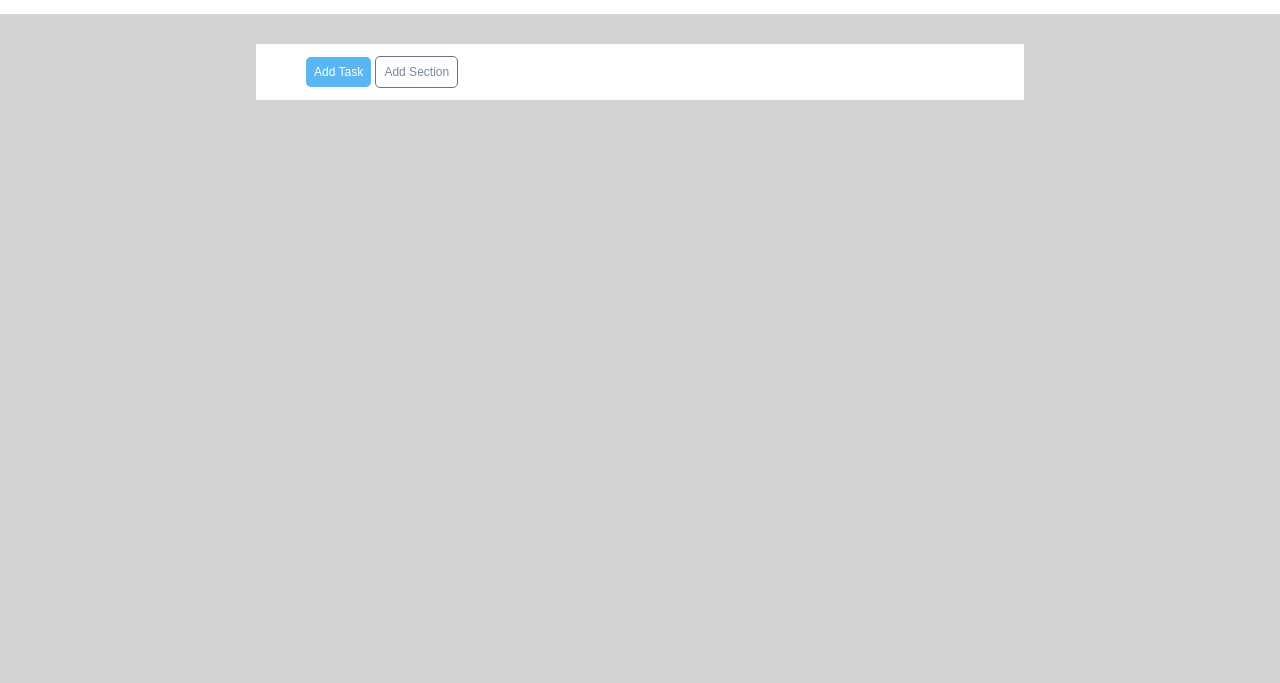
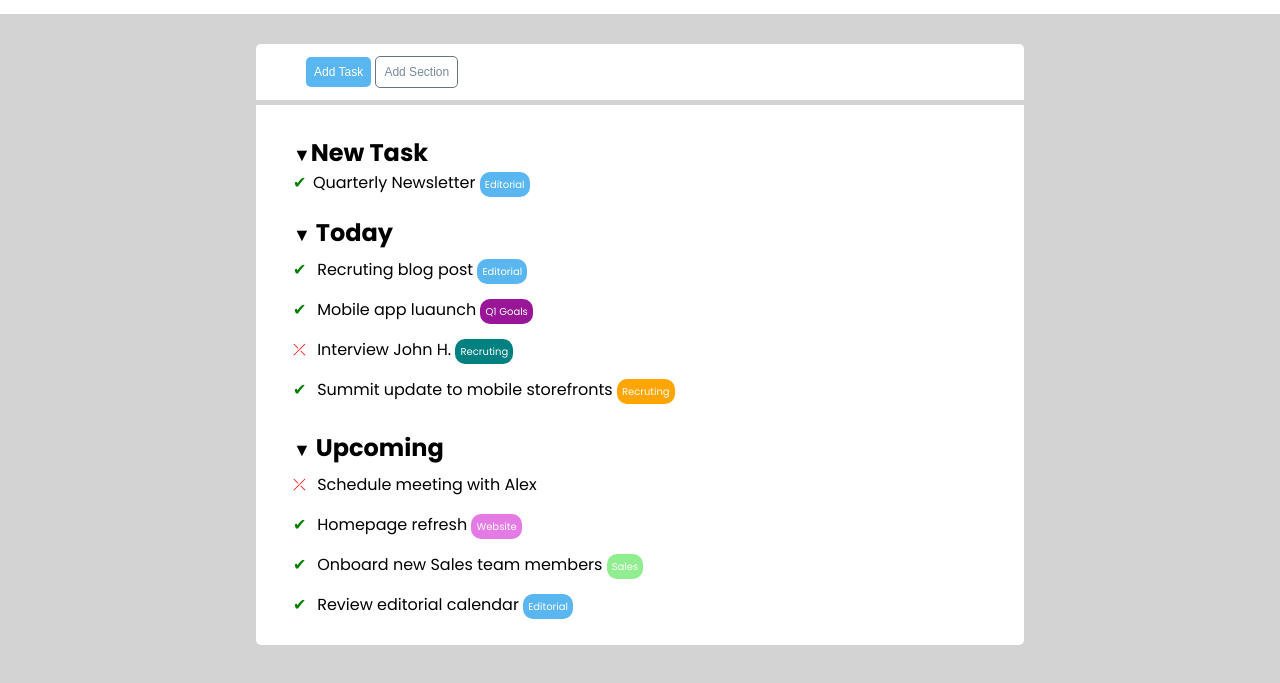
Before and after one commit to Giada92/html-css-toboolist, a plain HTML site: page index.html in a window 1280 px wide. Shown: the part 67-750 px from the top of the page. Drawn offline with Linux system fonts and the light colour scheme.

Commit message:
Aggiunte section

```diff
--- a/css/style.css
+++ b/css/style.css
@@ -20,6 +20,14 @@ button {
     font-size: 12px;
 }
 
+.icona-freccia {
+    font-size: 18px;
+}
+
+p {
+    display: inline;
+}
+
 /* Header */
 header {
     width: 100%;
@@ -37,6 +45,8 @@ nav {
     width: 60%;
     margin: auto;
     margin-top: 30px;
+    border-top-left-radius: 5px;
+    border-top-right-radius: 5px;
 }
 
 .contenitore-nav {
@@ -53,3 +63,74 @@ nav {
     color: lightslategray;
     border: 1px solid rgb(103, 117, 131);
 }
+
+/* Main */
+main {
+    width: 60%;
+    height: 540px;
+    margin: auto;
+    margin-top: 5px;
+    border-bottom-left-radius: 5px;
+    border-bottom-right-radius: 5px
+}
+
+.contenitore-section {
+    width: 93%;
+    margin: auto;
+    padding: 10px;
+}
+
+/* Section */
+section {
+    margin-top: 20px;
+}
+
+.check {
+    color: green;
+    display: inline-block;
+    width: 20px;
+    height: 20px;
+    border-radius: 50%;
+}
+
+.generale {
+    border-radius: 10px;
+    color: white;
+    font-size: 10px;
+    padding: 5px;
+}
+
+.cross {
+    color: red;
+    display: inline-block;
+    width: 20px;
+    height: 20px;
+}
+
+.blue {
+    background-color:  rgb(89, 182, 240);
+}
+
+.line-height {
+    line-height: 40px;
+}
+
+.violent {
+    background-color: rgb(153, 22, 153);
+}
+
+.green {
+    background-color: teal;
+}
+
+.orange {
+    background-color: orange;
+}
+
+.light-violent {
+    background-color:  rgb(228, 122, 228);
+}
+
+.light-green {
+    background-color: lightgreen;
+}
--- a/index.html
+++ b/index.html
@@ -18,7 +18,7 @@
         <!-- /Logo e intestazione -->
 
         <!-- Pulsanti menù -->
-        <nav class="bg-white">
+        <nav class="bg-white mg">
             <div class="contenitore-nav">
                 <button class="button-task">Add Task</button>
                 <button class="button-section bg-white">Add Section</button>
@@ -27,26 +27,80 @@
         <!-- /Pulsanti menù -->
 
         <!-- Corpo del sito -->
-        <main>
+        <main class="bg-white">
+            <div class="contenitore-section">
                 <!-- New Task -->
                 <section>
-
+                    <h2><span class="icona-freccia">&#9660;</span>New Task</h2>
+                    <p><span class="check">&#10004;</span>Quarterly Newsletter</p>
+                    <span class="generale blue">Editorial</span>
                 </section>
                 <!-- /New Task -->
 
                 <!-- Today -->
                 <section>
+                    <h2>
+                        <span class="icona-freccia">&#9660;</span>
+                        Today
+                    </h2>
+                    <p>
+                        <span class="check">&#10004;</span>
+                        Recruting blog post
+                    </p>
+                        <span class="generale blue">Editorial</span>
 
+                    <p class="line-height"><br>
+                        <span class="check">&#10004;</span>
+                        Mobile app luaunch
+                    </p>
+                        <span class="generale violent">Q1 Goals</span>
+
+                    <p class="line-height"><br>
+                        <span class="cross">&#10539;</span>
+                        Interview John H.
+                    </p>
+                        <span class="generale green">Recruting</span>
+
+                    <p class="line-height"><br>
+                        <span class="check">&#10004;</span>
+                        Summit update to mobile storefronts
+                    </p>
+                        <span class="generale orange">Recruting</span>
                 </section>
                 <!-- /Today -->
 
                 <!-- Upcoming -->
                 <section>
+                    <h2>
+                        <span class="icona-freccia">&#9660;</span>
+                        Upcoming
+                    </h2>
+                    <p>
+                        <span class="cross">&#10539;</span>
+                        Schedule meeting with Alex
+                    </p>
 
+                    <p class="line-height"><br>
+                        <span class="check">&#10004;</span>
+                        Homepage refresh
+                    </p>
+                        <span class="generale light-violent">Website</span>
+
+                    <p class="line-height"><br>
+                        <span class="check">&#10004;</span>
+                        Onboard new Sales team members
+                    </p>
+                        <span class="generale light-green">Sales</span>
+
+                    <p class="line-height"><br>
+                        <span class="check">&#10004;</span>
+                        Review editorial calendar
+                    </p>
+                        <span class="generale blue">Editorial</span>
                 </section>
                 <!-- /Upcoming -->
+            </div>
         </main>
         <!-- /Corpo del sito -->
-
     </body>
 </html>
```
Lines whose indentation alone changed are shown as unchanged.
